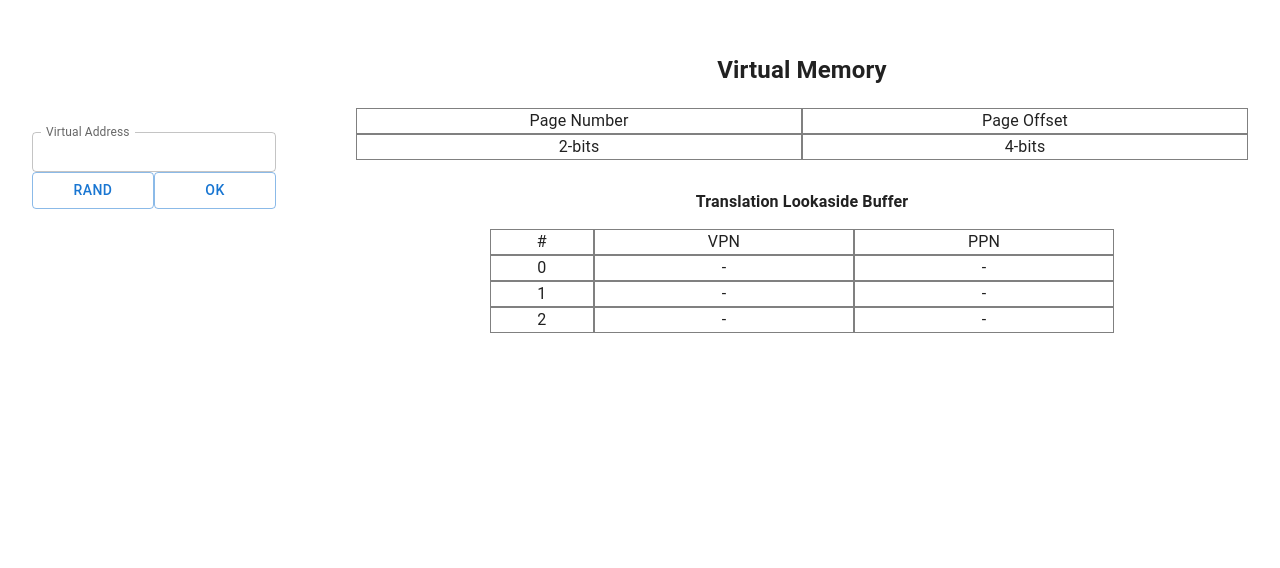
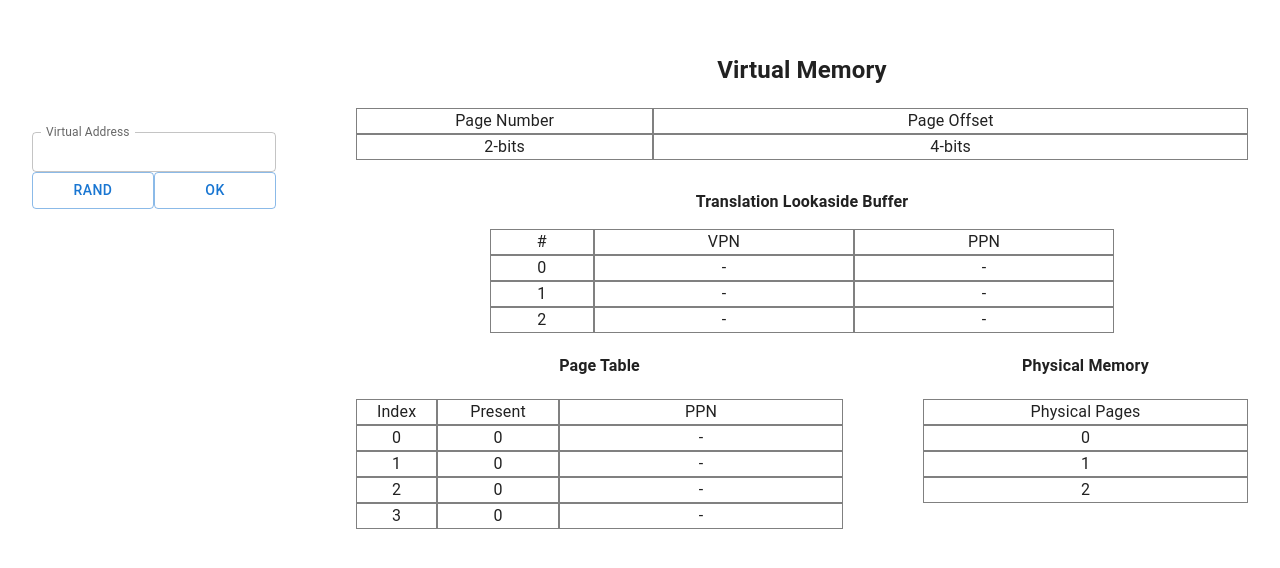
Before and after one commit to AndyCChen/VM-Demo, a React (Vite) app: page / in a window 1280 px wide. Shown: the top 568 px of the page. Built offline with nearby package versions, Linux system fonts and the light colour scheme.

Commit message:
save work

```diff
--- a/src/components/VmSim.tsx
+++ b/src/components/VmSim.tsx
@@ -1,11 +1,22 @@
 import Grid from '@mui/material/Grid2'
+import Stack from '@mui/material/Stack'
 import React, { useState } from 'react'
+import { CONFIG } from '../utils/config'
 
-const TLB_SIZE = 3
-
+// tlb entries
 type TLB = {
    VPN: number | null,
    PPN: number | null,
+}
+
+// page table entries
+type PTB = {
+   PPN: number | null,
+   presentBit: boolean,
+}
+
+type PhysicalMem = {
+   PPN: number,
 }
 
 export default function VmSim({ virtualAddress }: { virtualAddress: number }) {
@@ -14,10 +25,31 @@ export default function VmSim({ virtualAddress }: { virtualAddress: number }) {
 
    const [tlbEntries, setTlbEntries] = useState<TLB[]>(() => {
       const entries: TLB[] = []
-      for (let i = 0; i < TLB_SIZE; ++i) {
+      for (let i = 0; i < CONFIG.TLB_SIZE; ++i) {
          entries.push({
             VPN: null,
             PPN: null
+         })
+      }
+      return entries
+   })
+
+   const [pageTable, setPageTable] = useState<PTB[]>(() => {
+      const entries: PTB[] = []
+      for (let i = 0; i < CONFIG.PAGE_TBL_SIZE(); ++i) {
+         entries.push({
+            PPN: null,
+            presentBit: false
+         })
+      }
+      return entries
+   })
+
+   const [physicalMemory, setPhysicalMemory] = useState<PhysicalMem[]>(() => {
+      const entries: PhysicalMem[] = []
+      for (let i = 0; i < CONFIG.PHYSICAL_PAGES; ++i) {
+         entries.push({
+            PPN: i,
          })
       }
       return entries
@@ -27,17 +59,17 @@ export default function VmSim({ virtualAddress }: { virtualAddress: number }) {
       <>
          <h2>Virtual Memory</h2>
          <Grid id='Virtual Address bits' container spacing={0}>
-            <Grid size={6} sx={{ border: '1px solid grey' }}>
+            <Grid size={4} sx={{ border: '1px solid grey' }}>
                Page Number
             </Grid>
-            <Grid size={6} sx={{ border: '1px solid grey' }}>
+            <Grid size={8} sx={{ border: '1px solid grey' }}>
                Page Offset
             </Grid>
 
-            <Grid size={6} sx={{ border: '1px solid grey' }}>
+            <Grid size={4} sx={{ border: '1px solid grey' }}>
                {virtualAddress === -1 ? '2-bits' : virtualPageNumber}
             </Grid>
-            <Grid size={6} sx={{ border: '1px solid grey' }}>
+            <Grid size={8} sx={{ border: '1px solid grey' }}>
                {virtualAddress === -1 ? '4-bits' : virtualPageOffset}
             </Grid>
          </Grid>
@@ -63,7 +95,39 @@ export default function VmSim({ virtualAddress }: { virtualAddress: number }) {
             }
          </Grid>
 
+         <Grid container spacing={10} id='PageTablePhysicalMemContainer'>
+            <Grid size={7} id='PageTable'>
+               <h4>Page Table</h4>
+               <Grid container>
+                  <Grid sx={{ border: '1px solid grey' }} size={2}>Index</Grid>
+                  <Grid sx={{ border: '1px solid grey' }} size={3}>Present</Grid>
+                  <Grid sx={{ border: '1px solid grey' }} size={7}>PPN</Grid>
+                  {
+                     pageTable.map((ptb_entry, index) =>
+                        <React.Fragment key={index}>
+                           <Grid size={2} sx={{ border: '1px solid grey' }}>{index}</Grid>
+                           <Grid size={3} sx={{ border: '1px solid grey' }}>{ptb_entry.presentBit ? 1 : 0}</Grid>
+                           <Grid size={7} sx={{ border: '1px solid grey' }}>{ptb_entry.PPN === null ? '-' : ptb_entry.PPN}</Grid>
+                        </React.Fragment>
+                     )
+                  }
+               </Grid>
+            </Grid>
 
+            <Grid size={5} id='PhysicalMemory'>
+               <h4>Physical Memory</h4>
+               <Grid container>
+                  <Grid size={12} sx={{ border: '1px solid grey' }}>Physical Pages</Grid>
+                  {
+                     physicalMemory.map((entry, index) =>
+                        <React.Fragment key={index}>
+                           <Grid size={12} sx={{ border: '1px solid grey' }}>{entry.PPN}</Grid>
+                        </React.Fragment>
+                     )
+                  }
+               </Grid>
+            </Grid>
+         </Grid>
 
 
 
--- a/src/utils/config.ts
+++ b/src/utils/config.ts
@@ -1,4 +1,11 @@
 export const CONFIG = Object.freeze({
 	MAX: 64,
-
+	TLB_SIZE: 3,
+	PHYSICAL_PAGES: 3,
+   PAGE_TBL_SIZE: function () {
+		return ((this.MAX - 1) >>> 4) + 1
+	},
+	PAGE_SIZE: function () {
+		return ((this.MAX - 1)& 0xF) + 1
+	}
 })
```
